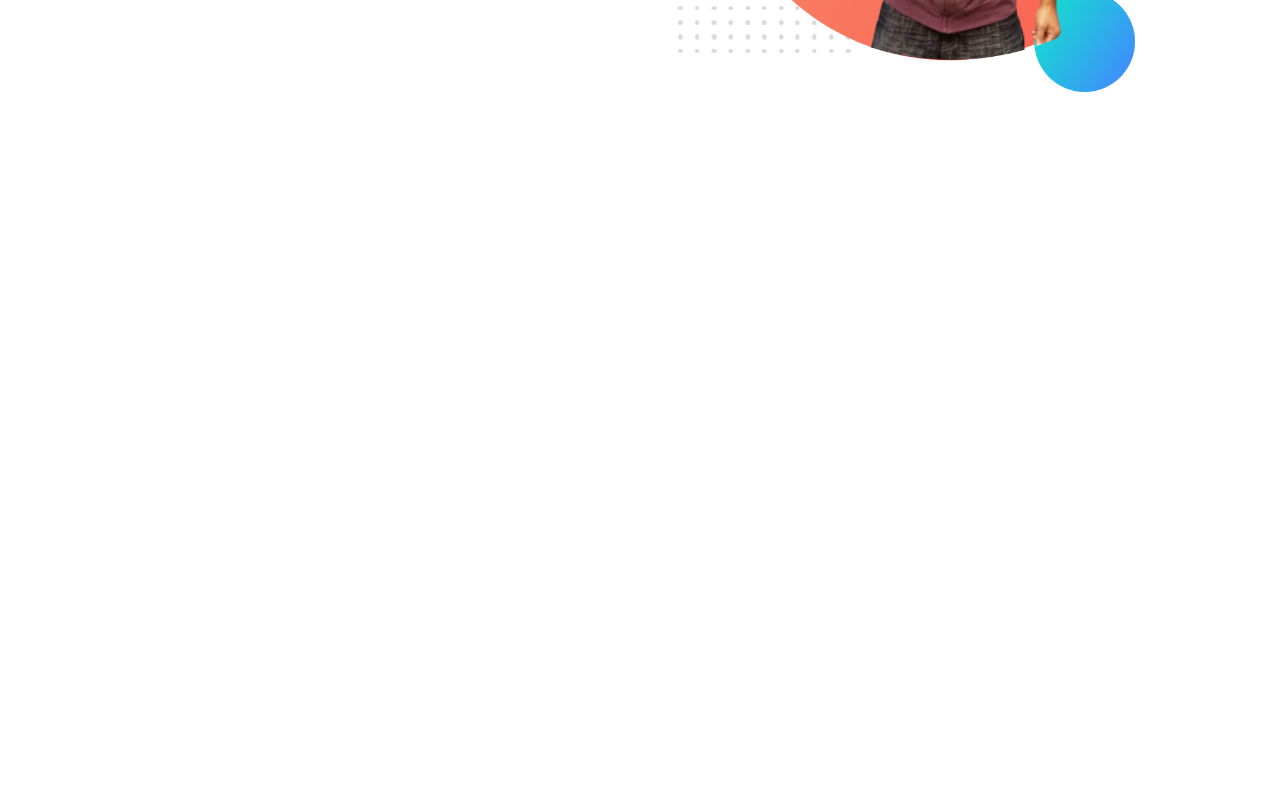
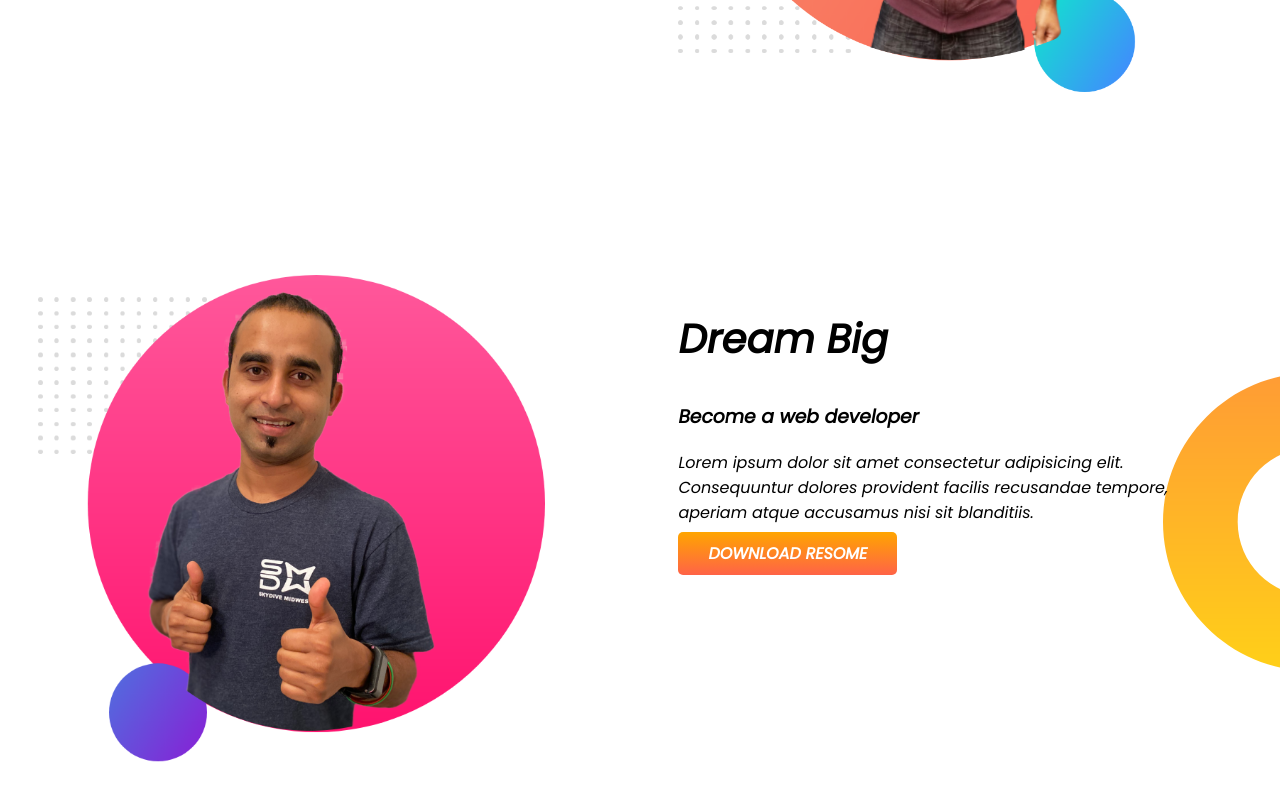
Before and after one commit to HamidurRahman01/developer-portfolio1, a plain HTML site: page index.html in a window 1280 px wide. Shown: the part 450-1261 px from the top of the page. Before the commit the page ends 800 px from the top, so only its background shows below. Drawn offline with Linux system fonts and the light colour scheme.

Commit message:
second part add

```diff
--- a/index.html
+++ b/index.html
@@ -17,11 +17,22 @@
             <h1> <span class="orenge-color">Jhankar Mahabub</span> World!</h1>
             <h3>Build Climber and Train Stopper</h3>
             <p>Lorem ipsum dolor sit amet consectetur adipisicing elit. Ratione saepe alias ex distinctio assumenda suscipit, nemo inventore magnam impedit tempore?</p>
-            <a class="link-button" href="https://www.youtube.com/"target="_blank">HIRE ME</a>
+            <a class="link-button" href="https://www.youtube.com/"target="_blank">HIRE ME </a>
         </div>
         <div class="second">
             <img src="images/jhankar-vi.png" alt="">
         </div>
    </section>
+   <section class="dream-big">
+       <div class="second">
+           <img src="images/jhankar2.png" alt="">
+       </div>
+       <div class="second">
+           <h1>Dream Big</h1>
+           <h3>Become a web developer</h3>
+           <p>Lorem ipsum dolor sit amet consectetur adipisicing elit. Consequuntur dolores provident facilis recusandae tempore, aperiam atque accusamus nisi sit blanditiis.</p>
+           <a class="link-button" href="https://www.youtube.com/"target="_blank">DOWNLOAD RESOME </a>
+       </div>
+   </section>
 </body>
 </html>
--- a/style.css
+++ b/style.css
@@ -10,6 +10,7 @@ h1{
 }
 section{
     display:flex;
+    margin-bottom:100px;
 }
 .top-banner{
     background-image:url(images/top-banner.png);
@@ -30,3 +31,8 @@ section{
     color: white;
     font-weight:700;
 }
+.dream-big{
+    background-image:url(images/dream-bg.png);
+    background-repeat:no-repeat;
+    background-position:right;
+}
```
